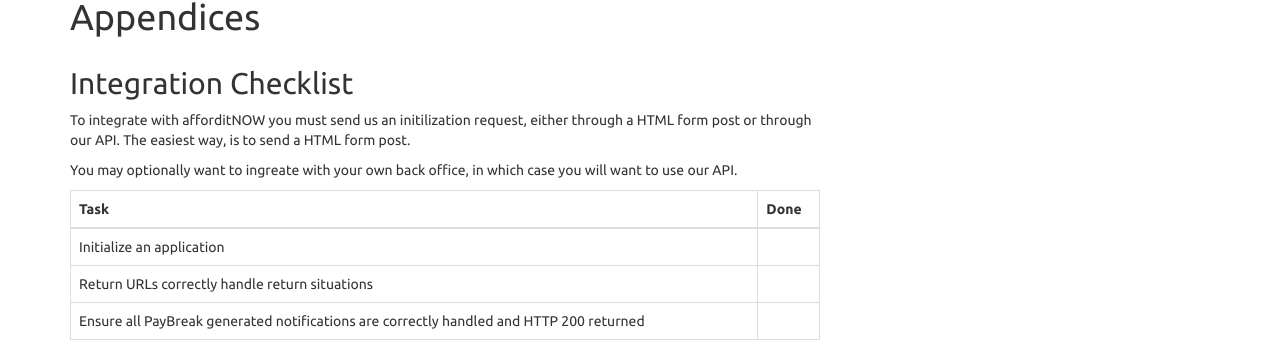
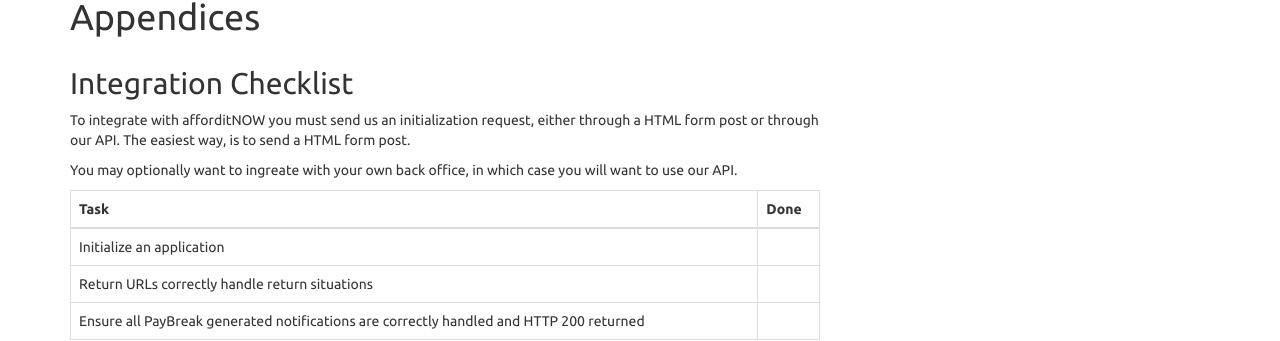
Before and after one commit to PayBreak/retailer-integration-guide, a Jekyll site: the page built from index.md, in a window 1280 px wide and 900 px high, scrolled down 8284 px. Shown: the part 465-806 px from the top of the window. Built offline with Jekyll 4.4.1, drawn with Linux system fonts in a browser that asks for light colours; nearby versions of some CDN libraries; Markdown is read by kramdown in place of the engine named in the settings; some of the changed text lies outside the part shown.

Commit message:
Correct minor typo
- Fixed minor typo
- Fixed sentence

```diff
--- a/index.md
+++ b/index.md
@@ -323,7 +323,7 @@ Client-side JavaScript or API
 ## Integration Checklist
 
 To integrate with {{ site.data.globals.brandname }} you must send us an
-initilization request, either through a HTML form post or through our API.
+initialization request, either through a HTML form post or through our API.
 The easiest way, is to send a HTML form post.
 
 You may optionally want to ingreate with your own back office, in which case
```
Also changed, not shown: other parts of index.md (+1 -1 lines).
